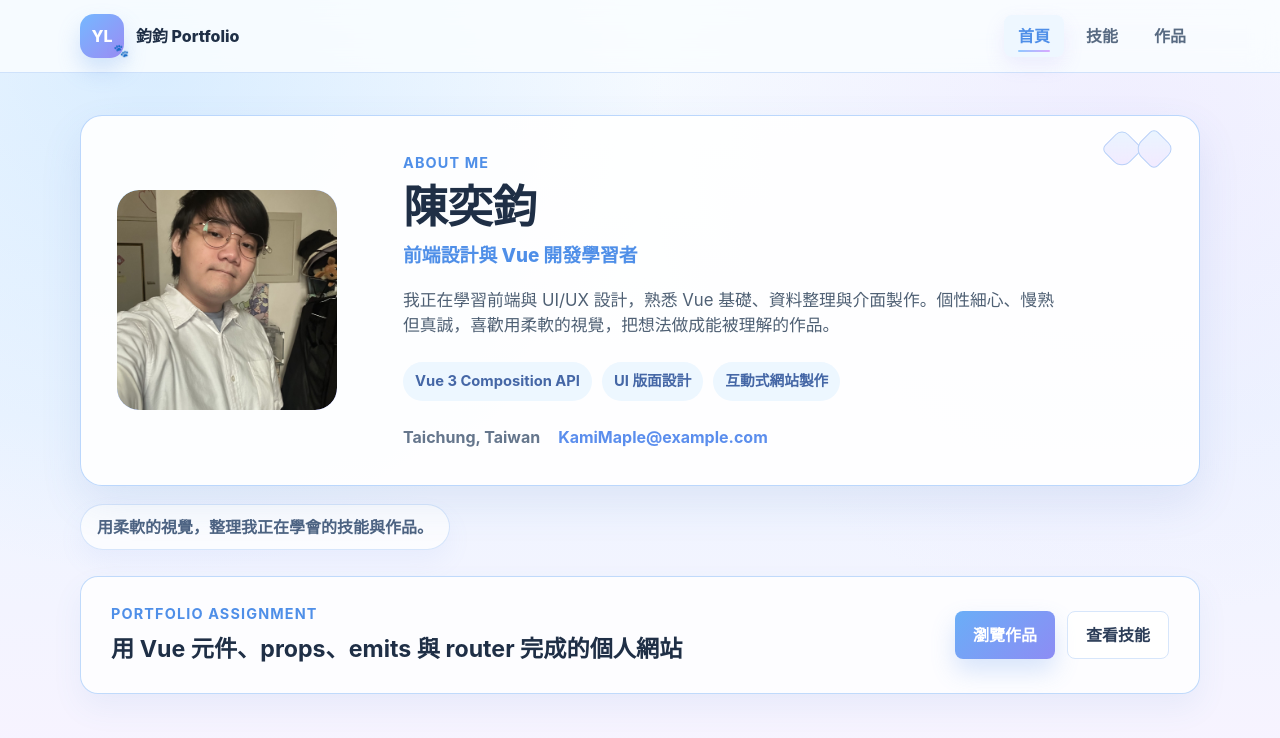
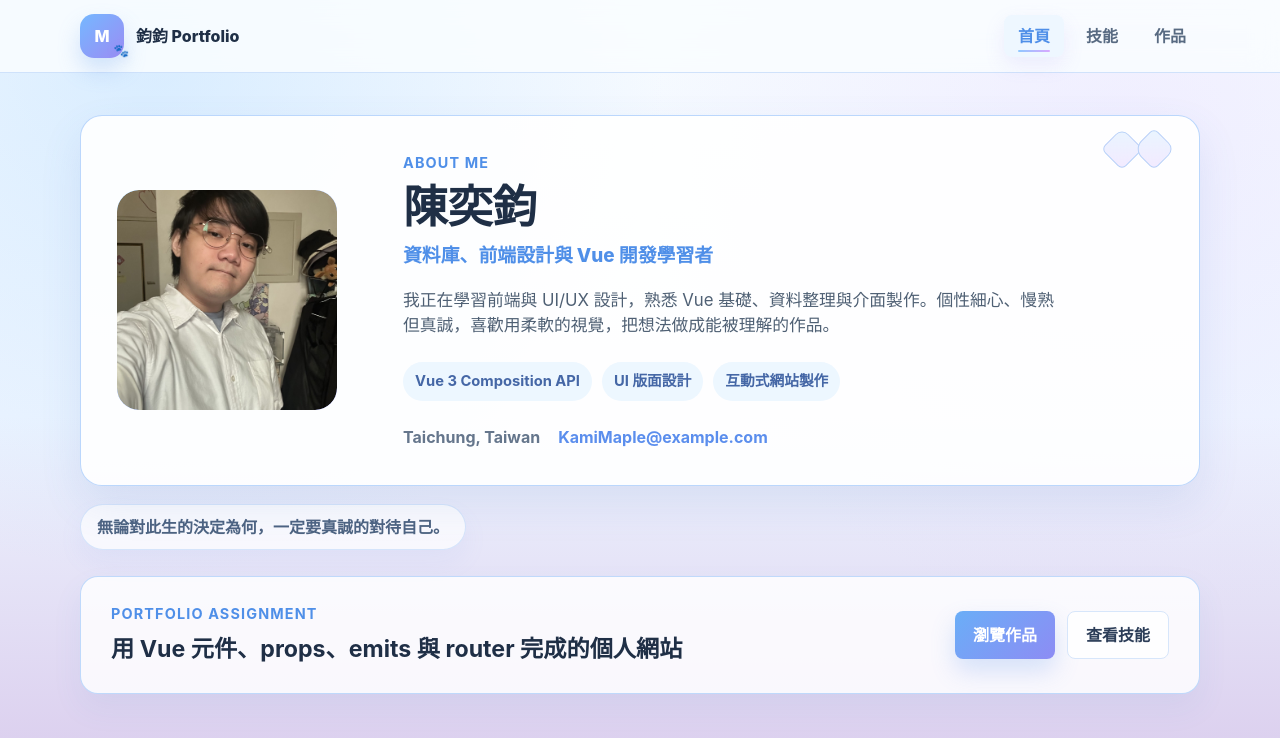
Before and after one commit to an80546/MyPortfolio, a Vue app: page / in a window 1280 px wide. Shown: the top 738 px of the page. Built offline with nearby package versions, Linux system fonts and the light colour scheme.

Commit message:
alittle update

```diff
--- a/src/App.vue
+++ b/src/App.vue
@@ -31,7 +31,7 @@ body {
   background:
     radial-gradient(circle at 12% 8%, rgba(144, 203, 255, 0.28), transparent 32rem),
     radial-gradient(circle at 88% 18%, rgba(221, 196, 255, 0.22), transparent 30rem),
-    linear-gradient(180deg, #f7fbff 0%, #eef5ff 52%, #f8f3ff 100%);
+    linear-gradient(180deg, #f7fbff 0%, #eef5ff 52%, #d9caec 100%);
 }
 
 button,
--- a/src/components/NavBar.vue
+++ b/src/components/NavBar.vue
@@ -8,7 +8,7 @@ const route = useRoute()
   <header class="nav-wrap">
     <nav class="nav-bar" aria-label="主要導覽">
       <RouterLink class="brand" to="/">
-        <span class="brand-mark">YL</span>
+        <span class="brand-mark">M</span>
         <span>鈞鈞 Portfolio</span>
       </RouterLink>
 
--- a/src/components/ProfileCard.vue
+++ b/src/components/ProfileCard.vue
@@ -66,7 +66,7 @@ defineProps({
 
 .profile-card::before {
   right: 62px;
-  border-radius: 9px 6px 12px 6px;
+  border-radius: 9px 6px 6px 6px;
 }
 
 .profile-card::after {
--- a/src/data/profile.js
+++ b/src/data/profile.js
@@ -1,7 +1,7 @@
 // 個人資料集中管理，再透過 props 傳給 ProfileCard 元件顯示。
 export const profile = {
   name: '陳奕鈞',
-  title: '前端設計與 Vue 開發學習者',
+  title: '資料庫、前端設計與 Vue 開發學習者',
   location: 'Taichung, Taiwan',
   email: 'KamiMaple@example.com',
   intro:
--- a/src/views/HomeView.vue
+++ b/src/views/HomeView.vue
@@ -7,8 +7,7 @@ import { profile } from '../data/profile'
 <template>
   <div class="home-view">
     <ProfileCard :profile="profile" />
-    <p class="home-tagline">用柔軟的視覺，整理我正在學會的技能與作品。</p>
-
+    <p class="home-tagline">無論對此生的決定為何，一定要真誠的對待自己。</p>
     <section class="home-actions">
       <div>
         <p class="eyebrow">Portfolio Assignment</p>
--- a/vite.config.js
+++ b/vite.config.js
@@ -15,4 +15,7 @@ export default defineConfig({
       '@': fileURLToPath(new URL('./src', import.meta.url))
     },
   },
-})
+  server: {
+    open: true,
+  },
+});
```
